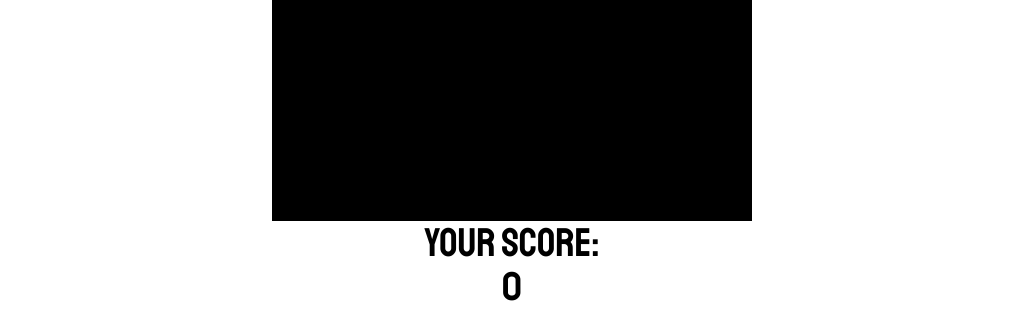
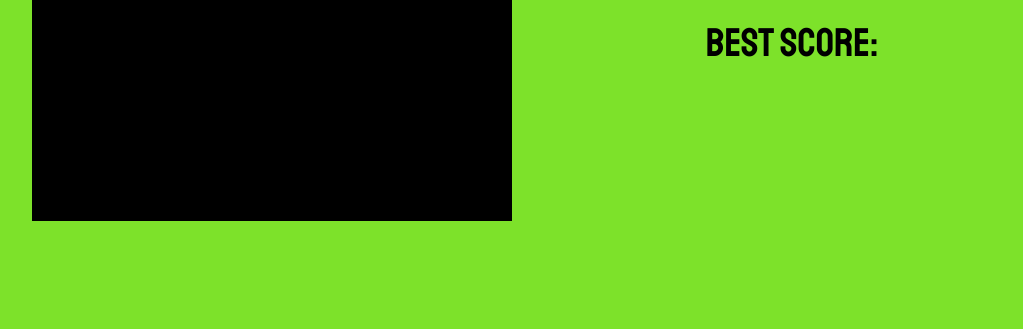
Before and after one commit to GfgHhGg/GfgHhGg.github.io, a plain HTML site: page tetris/index.html in a window 1280 px wide. Shown: the part 579-908 px from the top of the page, without its empty margins (128-1151 px from the left). After the commit the page ends 800 px from the top, so only its background shows below. Drawn offline with Linux system fonts and the light colour scheme.

Commit message:
tetris update

```diff
--- a/tetris/index.html
+++ b/tetris/index.html
@@ -10,31 +10,51 @@
       body {
          font-family: 'Staatliches', cursive;
          font-size: 40px;
+         background-color: rgb(125, 226, 42);
+         padding: 0;
+         margin: 0;
+      }
+
+      .main {
+         display: flex;
+         width: 75vw;
+         margin: 0 auto;
+         justify-content: space-between;
       }
 
       #canvas {
          display: block;
-         transform: scale(2, 2);
-         margin: 0 auto;
-         margin-top: 200px;
+         width: 480px;
+         height: 800px;
          position: relative;
       }
 
       .scoreBlock {
-         margin-top: 220px;
          text-align: center;
          line-height: .1em;
+         margin-top: 80px;
       }
+
+      #nextPiece {}
    </style>
    <script src="script.js" defer></script>
    <title>Tetris</title>
 </head>
 
 <body>
-   <canvas id="canvas" width="240" height="400"></canvas>
-   <div class="scoreBlock">
-      Your score:
-      <p id="score"></p>
+   <div class="main">
+      <canvas id="canvas" width="240" height="400"></canvas>
+      <div class="wrp">
+         <canvas id="nextPiece" width="400" height="400"></canvas>
+         <div class="scoreBlock">
+            Your score:
+            <p id="score"></p>
+         </div>
+         <div class="scoreBlock">
+            Best score:
+            <p id="bestScore"></p>
+         </div>
+      </div>
    </div>
 </body>
 
--- a/tetris/script.js
+++ b/tetris/script.js
@@ -1,10 +1,16 @@
-alert('Press D for right flip');
-alert('Press A for left flip');
-alert('Press arrows for everything else');
+const bestScoreBlock = document.getElementById('bestScore');
+let bestRes = localStorage.getItem("bestscore");
+if (bestRes != null) {
+   bestScoreBlock.innerHTML = bestRes * 10;
+} else {
+   bestRes = -1;
+}
 
-const cnv = document.getElementById("canvas"),
-   ctx = cnv.getContext("2d"),
-   scoreBlock = document.getElementById('score');
+
+const cnv = document.getElementById("canvas");
+const ctx = cnv.getContext("2d");
+
+const scoreBlock = document.getElementById('score');
 
 ctx.scale(20, 20);
 
@@ -23,6 +29,7 @@ function arenaSweep() {
       arena.unshift(row);
       y++;
       player.score += rowCounter;
+      checkBestScore();
       rowCounter * 2;
    }
 }
@@ -47,7 +54,9 @@ function createMatrix(w, h) {
    return matrix;
 }
 
-function createPieces(type) {
+function generatePieces() {
+   const pieces = 'ILJOTZS';
+   let type = pieces[pieces.length * Math.random() | 0];
    switch (type) {
       case 'T':
          return [
@@ -94,6 +103,32 @@ function createPieces(type) {
    }
 }
 
+let nowPieces = [];
+let nextPieces = generatePieces();
+
+
+const cnvNext = document.getElementById("nextPiece");
+const ctxNext = cnvNext.getContext("2d");
+
+ctxNext.fillStyle = '#000';
+ctxNext.fillRect(0, 0, cnvNext.width, cnvNext.height);
+ctxNext.scale(60, 60);
+
+function createPieces() {
+   nowPieces = nextPieces;
+   nextPieces = generatePieces();
+
+   ctxNext.fillStyle = '#000';
+   ctxNext.fillRect(0, 0, cnvNext.width, cnvNext.height);
+
+   drawMatrix(nextPieces, {
+      x: 1.6,
+      y: 2
+   }, ctxNext);
+
+   return nowPieces;
+}
+
 function draw() {
    ctx.fillStyle = "#000";
    ctx.fillRect(0, 0, cnv.width, cnv.height);
@@ -101,16 +136,16 @@ function draw() {
    drawMatrix(arena, {
       y: 0,
       x: 0
-   })
+   });
    drawMatrix(player.matrix, player.pos);
 }
 
-function drawMatrix(matrix, offset) {
+function drawMatrix(matrix, offset, context = ctx) {
    matrix.forEach((row, y) => {
       row.forEach((value, x) => {
          if (value !== 0) {
-            ctx.fillStyle = colors[value];
-            ctx.fillRect(x + offset.x, y + offset.y, 1, 1);
+            context.fillStyle = colors[value];
+            context.fillRect(x + offset.x, y + offset.y, 1, 1);
          }
       });
    });
@@ -146,11 +181,14 @@ function playerMove(d) {
 }
 
 function playerReset() {
-   const pieces = 'ILJOTZS';
-   player.matrix = createPieces(pieces[pieces.length * Math.random() | 0]);
+   player.matrix = createPieces();
    player.pos.y = 0;
    player.pos.x = (arena[0].length / 2 | 0) - (player.matrix[0].length / 2 | 0);
    if (collide(arena, player)) {
+      if (player.score > bestRes) {
+         bestRes = player.score;
+         localStorage.setItem('bestscore', bestRes);
+      }
       arena.forEach(row => row.fill(0));
       player.score = 0;
       updateScore();
@@ -208,6 +246,14 @@ function update(time = 0) {
    requestAnimationFrame(update);
 }
 
+function checkBestScore() {
+   if (player.score > bestRes) {
+      bestRes = player.score;
+      localStorage.setItem("bestscore", bestRes)
+      bestScoreBlock.innerHTML = bestRes * 10;
+   }
+}
+
 function updateScore() {
    scoreBlock.innerHTML = player.score * 10;
    if (player.score % 5 === 0 && player.score) {
@@ -227,7 +273,6 @@ const colors = [
 ];
 
 const arena = createMatrix(12, 20);
-
 
 const player = {
    pos: {
```
